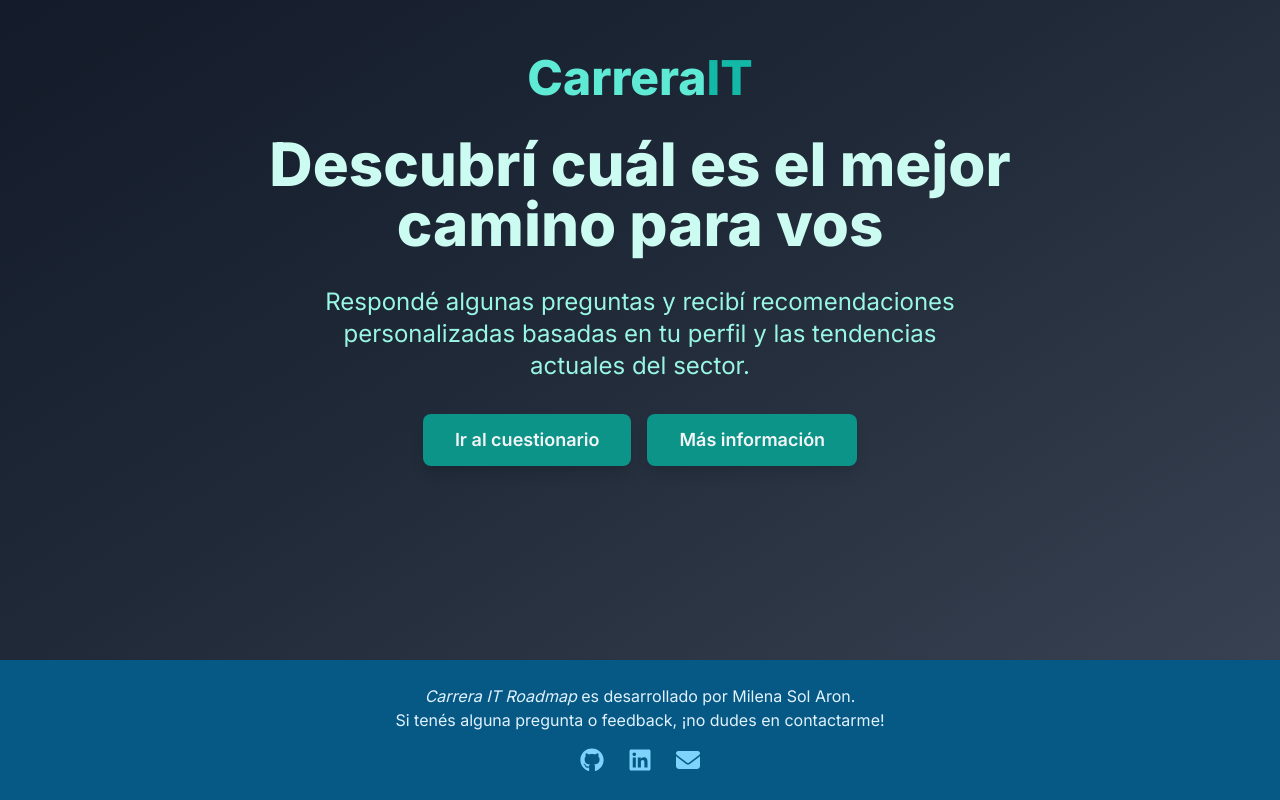
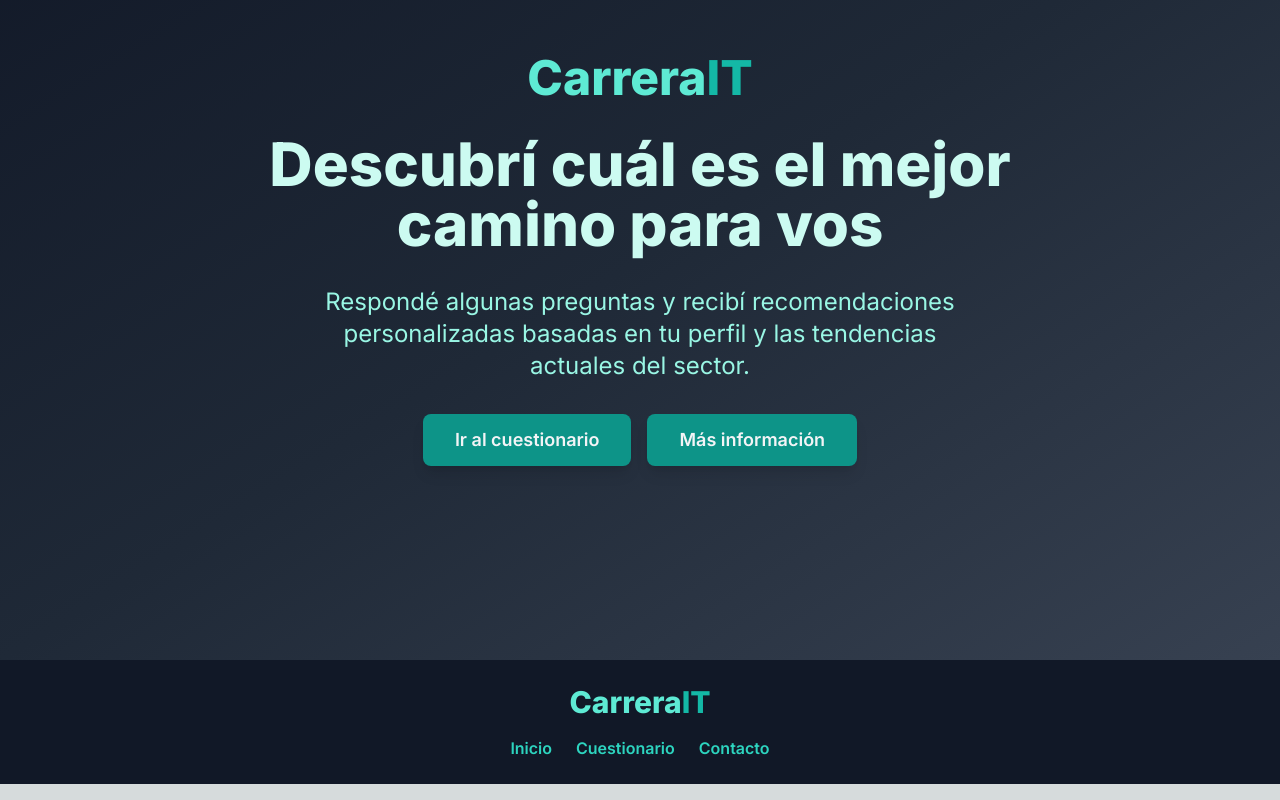
Before and after one commit to aronmilenait/carrerait-roadmap, a Next.js app in the folder carrerait-roadmap/: page / in a window 1280 px wide. Shown: the part 208-1008 px from the top of the page. Built offline with nearby package versions, Linux system fonts and the light colour scheme.

Commit message:
Refactor the footer component.

```diff
--- a/carrerait-roadmap/src/app/components/Footer.tsx
+++ b/carrerait-roadmap/src/app/components/Footer.tsx
@@ -1,42 +1,36 @@
-import { FontAwesomeIcon } from "@fortawesome/react-fontawesome";
-import { faGithub, faLinkedin } from "@fortawesome/free-brands-svg-icons";
-import { faEnvelope } from "@fortawesome/free-solid-svg-icons";
-
 const Footer = () => {
   return (
-    <footer className="text-center p-6 bg-sky-800 text-sky-100">
-      <p className="mb-4">
-        <i>Carrera IT Roadmap</i> es desarrollado por Milena Sol Aron. <br />
-        Si tenés alguna pregunta o feedback, ¡no dudes en contactarme!
-      </p>
-      <div className="flex justify-center space-x-6">
+    <footer className="bg-gray-900 text-gray-300 py-6 px-4 sm:px-6 md:px-8 lg:px-16">
+      <div className="max-w-4xl mx-auto text-center">
         <a
-          href="https://github.com/aronmilenait"
-          className="text-sky-300 hover:text-sky-400"
-          target="_blank"
-          rel="noopener noreferrer"
-          aria-label="GitHub"
+          href="/"
+          className="text-4xl md:text-3xl font-extrabold text-teal-100 relative z-10"
         >
-          <FontAwesomeIcon icon={faGithub} className="h-6 w-6" />
+          <span className="text-teal-300">Carrera</span>
+          <span className="text-teal-500">IT</span>
+        </a>
+        <nav className="mt-4 flex justify-center space-x-6">
+          <a
+            href="/"
+            className="font-semibold text-teal-400 hover:text-teal-200 transition-colors duration-300"
+          >
+            Inicio
+          </a>
+          <a
+            href="/cuestionario"
+            className="font-semibold text-teal-400 hover:text-teal-200 transition-colors duration-300"
+          >
+            Cuestionario
           </a>
           <a
             href="https://www.linkedin.com/in/milenasaron"
-          className="text-sky-300 hover:text-sky-400"
+            className="font-semibold text-teal-400 hover:text-teal-200 transition-colors duration-300"
             target="_blank"
             rel="noopener noreferrer"
-          aria-label="LinkedIn"
           >
-          <FontAwesomeIcon icon={faLinkedin} className="h-6 w-6" />
+            Contacto
           </a>
-        <a
-          href="mailto:aronmilena.it@gmail.com"
-          className="text-sky-300 hover:text-sky-400"
-          target="_blank"
-          rel="noopener noreferrer"
-          aria-label="Email"
-        >
-          <FontAwesomeIcon icon={faEnvelope} className="h-6 w-6" />
-        </a>
+        </nav>
       </div>
     </footer>
   );
```
Lines whose indentation alone changed are shown as unchanged.
